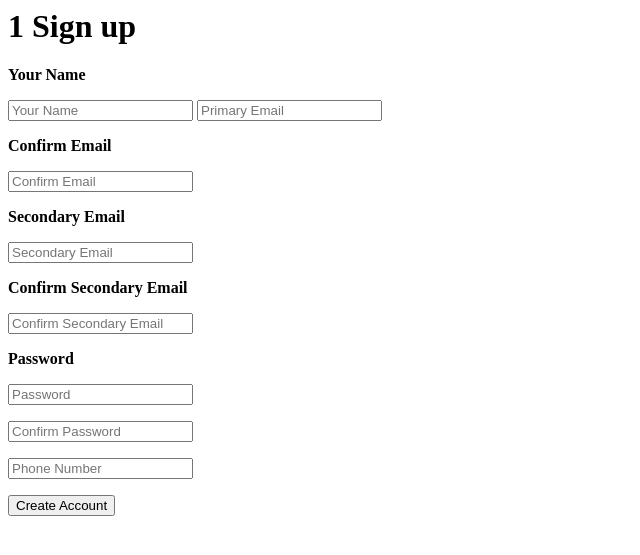
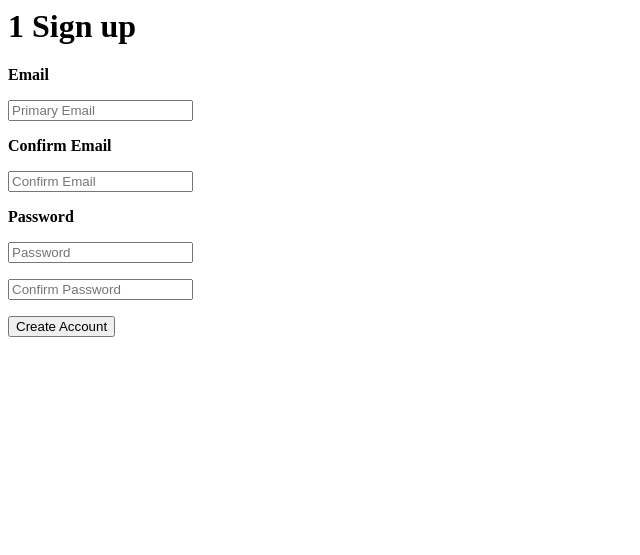
Before and after one commit to ntorba/sas-match-portal, a Flask app: page /register/1 in a window 1280 px wide. Shown: the top 555 px of the page, without its empty margins (0-640 px from the left). Run offline with Flask 2, Linux system fonts and the light colour scheme.

Commit message:
update user signup so that it is only asks for email and password

```diff
--- a/flask_app/templates/register-form.html
+++ b/flask_app/templates/register-form.html
@@ -5,20 +5,7 @@
         <form class="form-register" role="form" method="post" action="{{ url_for('main.register') }}">
             {{ form.csrf_token }}
             <input type="hidden" value={{ role.capitalize() }} name="role" id="role">
-            <p><b>Your Name</b></p>
-            {{
-                form.name(
-                    class="teacher-register-input",
-                    placeholder="Your Name"
-                )
-            }}
-            <span class="error text-red-500">
-                {% if form.name.errors %}
-                {% for error in form.name.errors %}
-                    {{ error }}
-                {% endfor %}
-                {% endif %}
-            </span>
+            <p><b>Email</b></p>
             {{
                 form.email(
                     class="teacher-register-input",
@@ -42,34 +29,6 @@
                 <span class="error text-red-500">
                     {% if form.confirm_email.errors %}
                     {% for error in form.confirm_email.errors %}
-                        {{ error }}
-                    {% endfor %}
-                    {% endif %}
-                </span>
-            <p><b>Secondary Email</b></p>
-            {{
-                form.secondary_email(
-                    class="teacher-register-input",
-                    placeholder="Secondary Email"
-                )
-            }}
-                <span class="error text-red-500">
-                    {% if form.secondary_email.errors %}
-                    {% for error in form.secondary_email.errors %}
-                        {{ error }}
-                    {% endfor %}
-                    {% endif %}
-                </span>
-            <p><b>Confirm Secondary Email</b></p>
-            {{
-                form.confirm_secondary_email(
-                    class="teacher-register-input",
-                    placeholder="Confirm Secondary Email"
-                )
-            }}
-                <span class="error text-red-500">
-                    {% if form.confirm_secondary_email.errors %}
-                    {% for error in form.confirm_secondary_email.errors %}
                         {{ error }}
                     {% endfor %}
                     {% endif %}
@@ -99,17 +58,6 @@
                     {% endif %}
                 </span>
             </p>
-            <p class="block border border-grey-light w-full p-3 rounded mb-4">
-                {{ form.phone_number(placeholder="Phone Number") }}
-                <br/>
-                <span class="error text-red-500">
-                    {% if form.phone_number.errors %}
-                    {% for error in form.phone_number.errors %}
-                        {{ error }}
-                    {% endfor %}
-                    {% endif %}
-                </span>
-            </p>
             <button
                 type="submit"
                 class="w-full text-center py-3 rounded bg-green-300 text-black hover:bg-green-600 focus:outline-none my-1"
--- a/flask_app/views/forms.py
+++ b/flask_app/views/forms.py
@@ -25,10 +25,6 @@ class RegisterUserForm(FlaskForm):
             "Scientist"
         ]
     )
-    name=StringField(
-        'Name',
-        validators=[DataRequired(), Length(max=40)],
-    )
     email = StringField(
         'Email',
         validators=[DataRequired(), Email(message=None), Length(min=6, max=40)])
@@ -41,18 +37,6 @@ class RegisterUserForm(FlaskForm):
             EqualTo('email', message='Make sure your primary email entries match')
         ]
     )
-    secondary_email = StringField(
-        'Secondary Email',
-        validators=[DataRequired(), Email(message=None), Length(min=6, max=40)])
-    confirm_secondary_email = StringField(
-        'Confirm Secondary Email',
-        validators=[
-            DataRequired(),
-            Email(message=None),
-            Length(min=6, max=40),
-            EqualTo('secondary_email', message='Make sure your secondary email entries match')
-        ]
-    )
     password = PasswordField(
         'Password',
         validators=[DataRequired(), Length(min=6, max=25)]
@@ -62,14 +46,6 @@ class RegisterUserForm(FlaskForm):
         validators=[
             DataRequired(),
             EqualTo('password', message='Passwords must match.')
-        ]
-    )
-    phone_number = StringField(
-        'Phone Number',
-        validators=[
-            # DataRequired(), optional but strongly suggested
-            # Email(message=None),
-            Length(min=10, max=11),
         ]
     )
 
```
